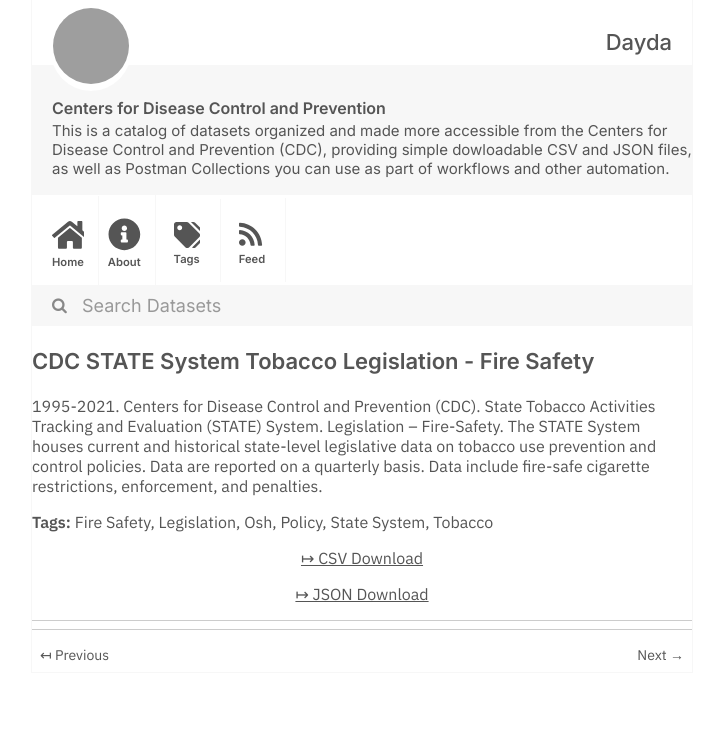
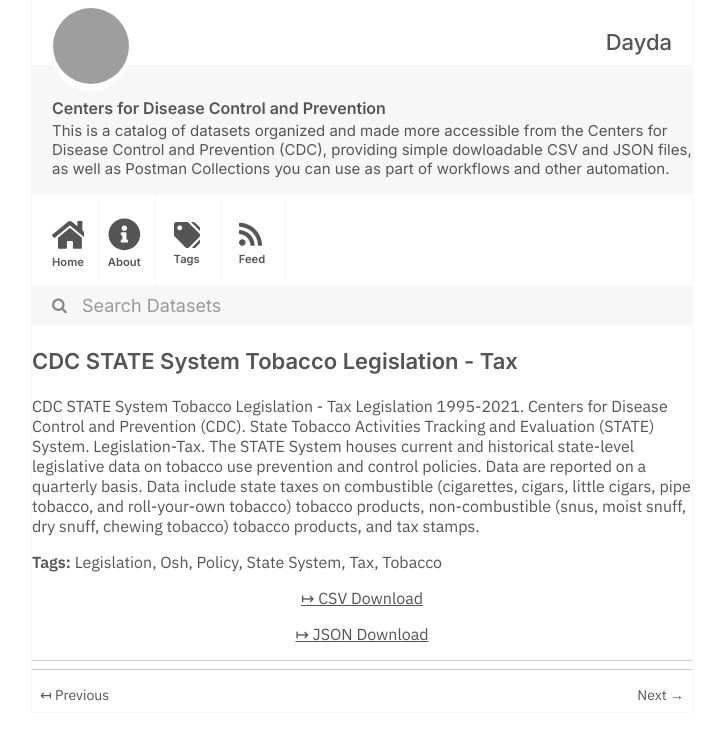
Before and after one commit to dayda-entities/centers-for-disease-control-and-prevention, a Jekyll site: the page built from _posts/2020-11-12-cdc-state-system-tobacco-legis.md, in a window 1280 px wide, cut to the strip 0-740 px from the top of the page. Shown: the whole strip, without its empty margins (278-1001 px from the left). Built offline with Jekyll 4.4.1, drawn with Linux system fonts in a browser that asks for light colours; grey boxes are pictures that could not be loaded.

Commit message:
Publish Data

```diff
--- a/_posts/2020-11-12-cdc-state-system-tobacco-legis.md
+++ b/_posts/2020-11-12-cdc-state-system-tobacco-legis.md
@@ -1,20 +1,21 @@
 ---
-title: CDC STATE System Tobacco Legislation - Fire Safety
-created: '2020-11-12T12:14:58.321679'
-modified: '2021-04-21T19:28:00.927191'
+title: CDC STATE System Tobacco Legislation - Tax
+created: '2020-11-12T12:12:37.159961'
+modified: '2021-04-21T19:11:44.967720'
 state: active
 type: dataset
 tags:
-  - Fire Safety
   - Legislation
   - Osh
   - Policy
   - State System
+  - Tax
   - Tobacco
 groups: []
-csv_url: 'https://data.cdc.gov/api/views/isz8-idbx/rows.csv?accessType=DOWNLOAD'
-json_url: 'https://data.cdc.gov/api/views/isz8-idbx/rows.json?accessType=DOWNLOAD'
+csv_url: 'https://data.cdc.gov/api/views/2dwv-vfam/rows.csv?accessType=DOWNLOAD'
+json_url: 'https://data.cdc.gov/api/views/2dwv-vfam/rows.json?accessType=DOWNLOAD'
 layout: post
 
 ---
-1995-2021. Centers for Disease Control and Prevention (CDC). State Tobacco Activities Tracking and Evaluation (STATE) System. Legislation – Fire-Safety. The STATE System houses current and historical state-level legislative data on tobacco use prevention and control policies. Data are reported on a quarterly basis. Data include fire-safe cigarette restrictions, enforcement, and penalties.
+CDC STATE System Tobacco Legislation - Tax  Legislation
+1995-2021. Centers for Disease Control and Prevention (CDC). State Tobacco Activities Tracking and Evaluation (STATE) System. Legislation-Tax. The STATE System houses current and historical state-level legislative data on tobacco use prevention and control policies. Data are reported on a quarterly basis. Data include state taxes on combustible (cigarettes, cigars, little cigars, pipe tobacco, and roll-your-own tobacco) tobacco products, non-combustible (snus, moist snuff, dry snuff, chewing tobacco) tobacco products, and tax stamps.
```
